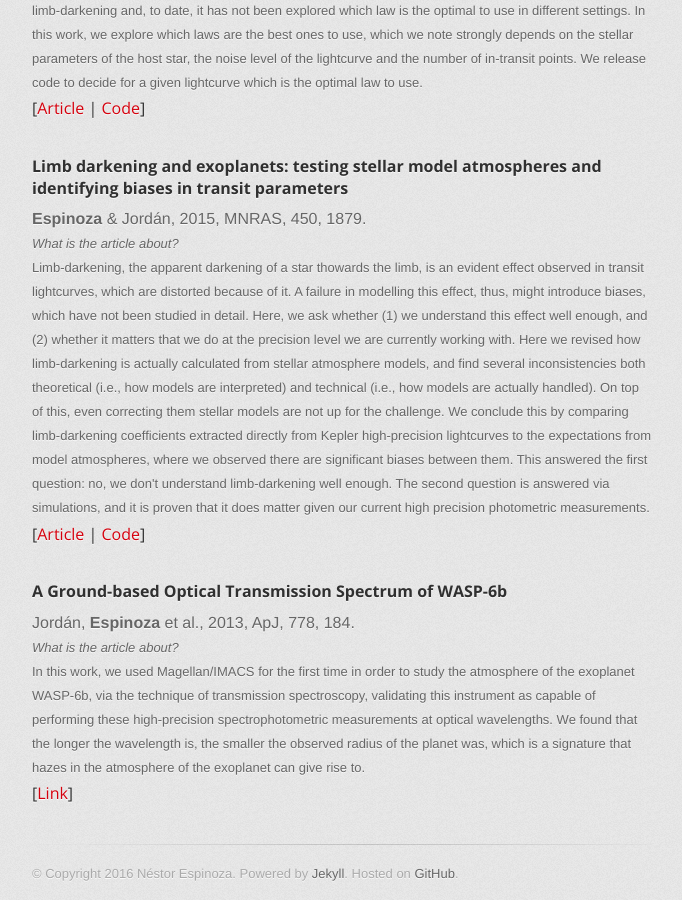
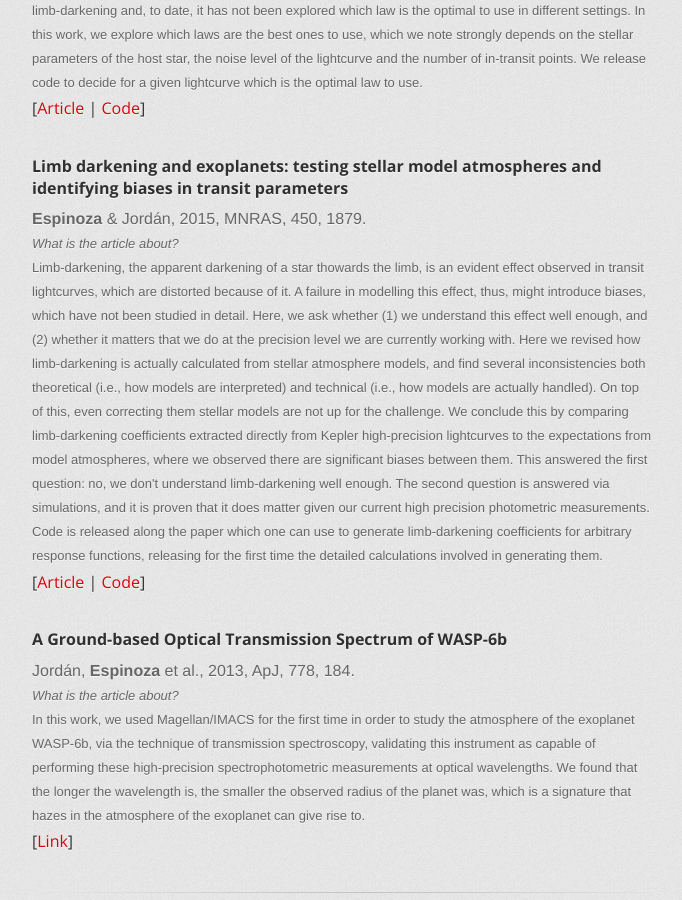
Before and after one commit to cphyc/cphyc.github.io, a Jekyll site: the page built from publications/index.html, in a window 1280 px wide and 900 px high, scrolled down 2666 px. Shown: the whole window, without its empty margins (298-980 px from the left). Built offline with Jekyll 4.4.1, drawn with Linux system fonts in a browser that asks for light colours.

Commit message:
Added more info.

```diff
--- a/publications/index.html
+++ b/publications/index.html
@@ -120,7 +120,9 @@ Here is a list of selected publications that best represent my current research
     stellar models are not up for the challenge. We conclude this by comparing limb-darkening coefficients extracted directly from Kepler
     high-precision lightcurves to the expectations from model atmospheres, where we observed there are significant biases between them. This
     answered the first question: no, we don't understand limb-darkening well enough. The second question is answered via simulations, and it is
-    proven that it does matter given our current high precision photometric measurements.
+    proven that it does matter given our current high precision photometric measurements. Code is released along the paper which one can use
+    to generate limb-darkening coefficients for arbitrary response functions, releasing for the first time the detailed calculations involved
+    in generating them.
     </font>
 
     <h5>[<a href="http://adsabs.harvard.edu/abs/2015MNRAS.450.1879E" target="_blank">Article</a> | <a href="https://github.com/nespinoza/limb-darkening" target="_blank">Code</a>]</h5>
```
